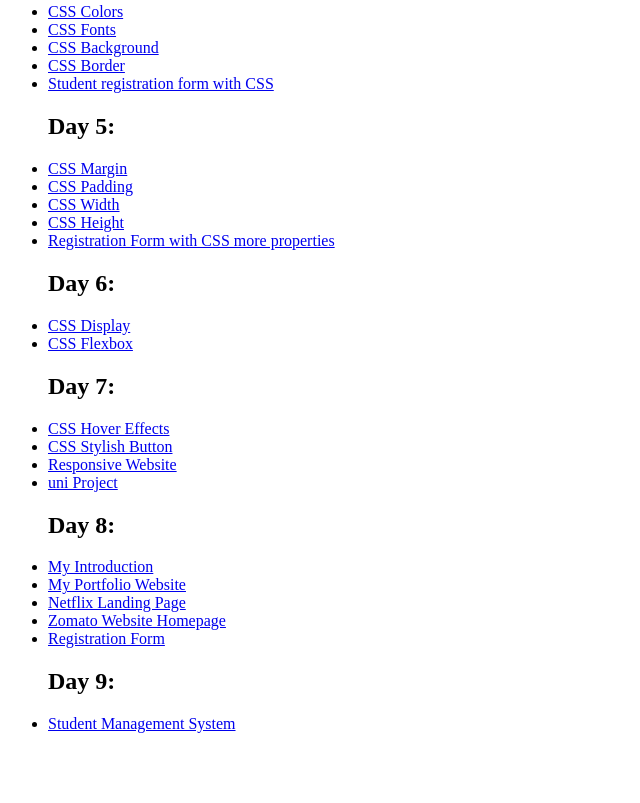
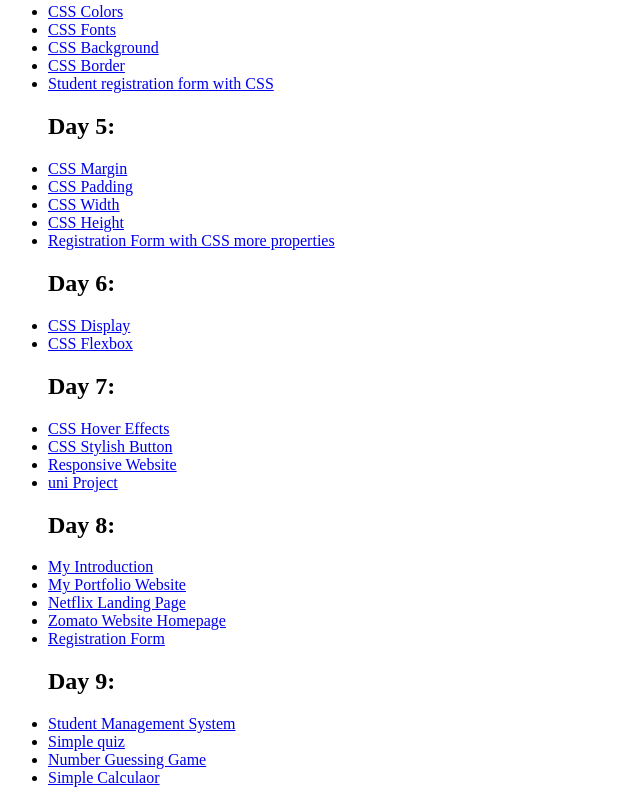
Before and after one commit to amnayasir-1515/HTML-Website, a plain HTML site: page index.html in a window 1280 px wide. Shown: the part 612-1415 px from the top of the page, without its empty margins (0-640 px from the left). Before the commit the page ends 1361 px from the top, so only its background shows below. Drawn offline with Linux system fonts and the light colour scheme.

Commit message:
Update index.html

```diff
--- a/index.html
+++ b/index.html
@@ -56,6 +56,12 @@
 
           <h2>Day 9:</h2>
          <li><a href="58-management.html">Student Management System</a></li>
+          <li><a href="59-quiz.html">Simple quiz</a></li>
+          <li><a href="60-Game.html">Number Guessing Game</a></li>
+          <li><a href="57-calculator.html">Simple Calculaor</a></li>
+
+
+
 
 
 
```
